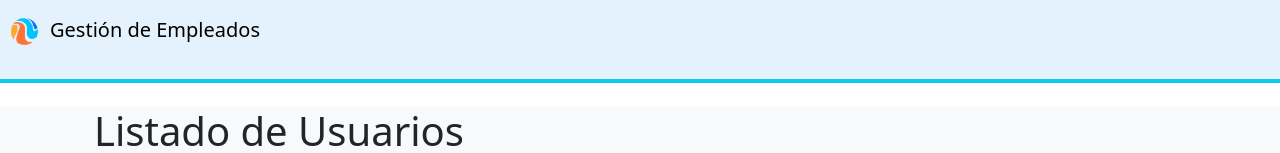
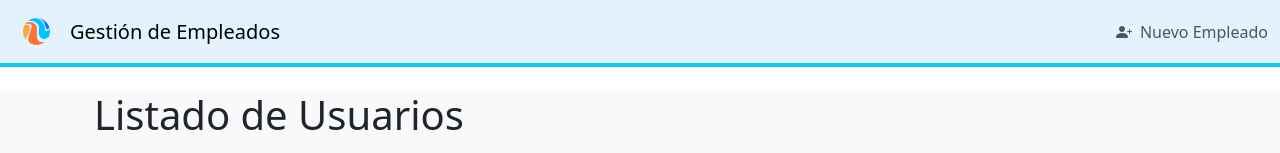
Before and after one commit to ainarasanchez/apiExterna-act6, an Angular app: page /home in a window 1280 px wide. Shown: the top 153 px of the page. Built offline with nearby package versions, Linux system fonts and the light colour scheme.

Commit message:
Ajustes header

```diff
--- a/src/app/shared/header/header.component.html
+++ b/src/app/shared/header/header.component.html
@@ -1,7 +1,17 @@
 <nav class="navbar navbar-light" style="background-color: #e3f2fd;">
-    <a class="navbar-brand">
-        <figure class="logo">
-            <img src="./images/logoIcon.webp" class="img-fluid align-center" alt="">Gestión de Empleados
-        </figure>
-    </a>
+    <div class="container-fluid">
+        <a class="navbar-brand d-flex align-items-center">
+            <figure class="logo m-0 d-flex align-items-center">
+                <img src="./images/logoIcon.webp" class="img-fluid align-center me-2" alt="" [routerLink]="['/home']">Gestión de Empleados
+            </figure>
+        </a>
+        <ul class="navbar-nav ms-auto">
+            <li class="nav-item">
+                <a class="nav-link hover-info d-flex align-items-center" [routerLink]="['/newuser']">
+                    <i class="bi bi-person-plus-fill me-2"></i>
+                    Nuevo Empleado
+                </a>
+            </li>
+        </ul>
+    </div>
   </nav>
```
